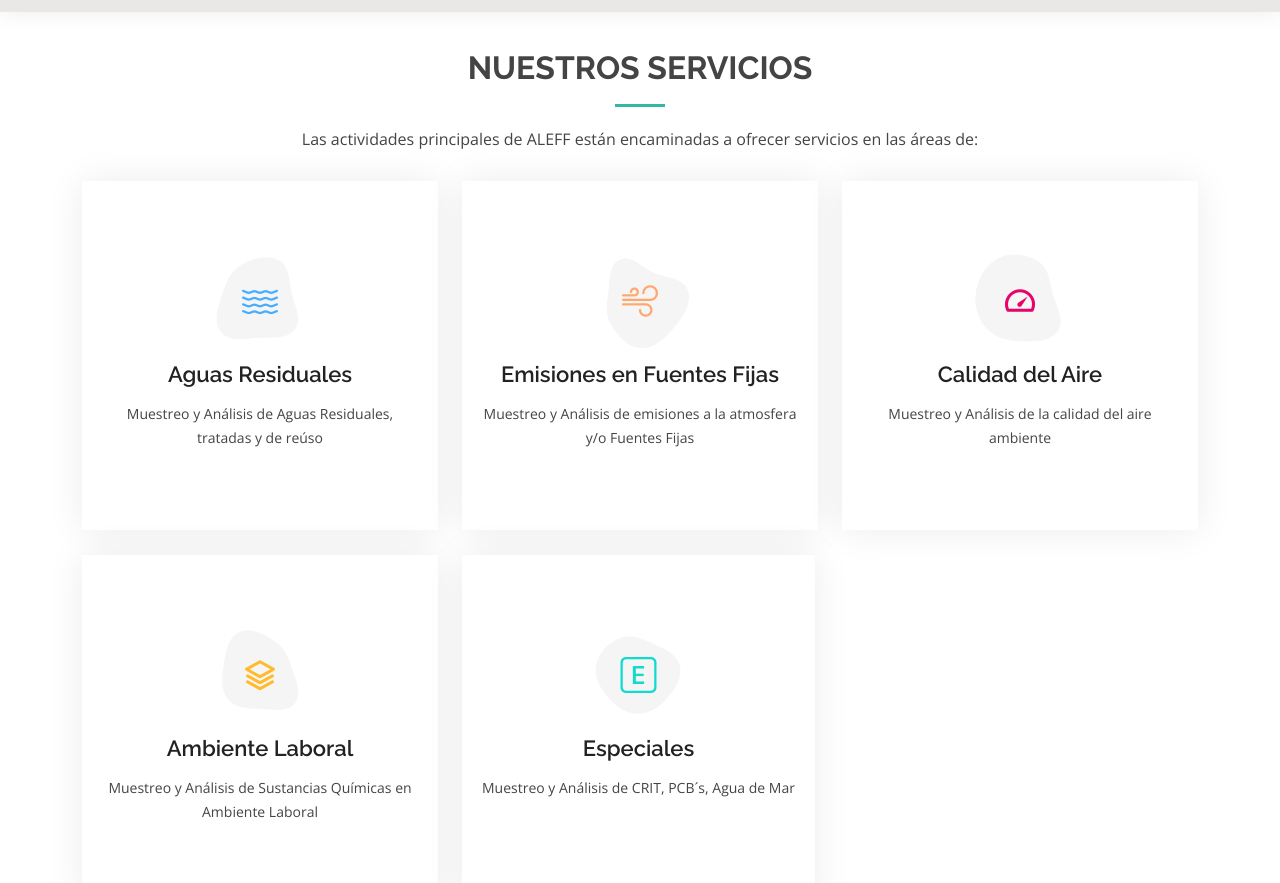
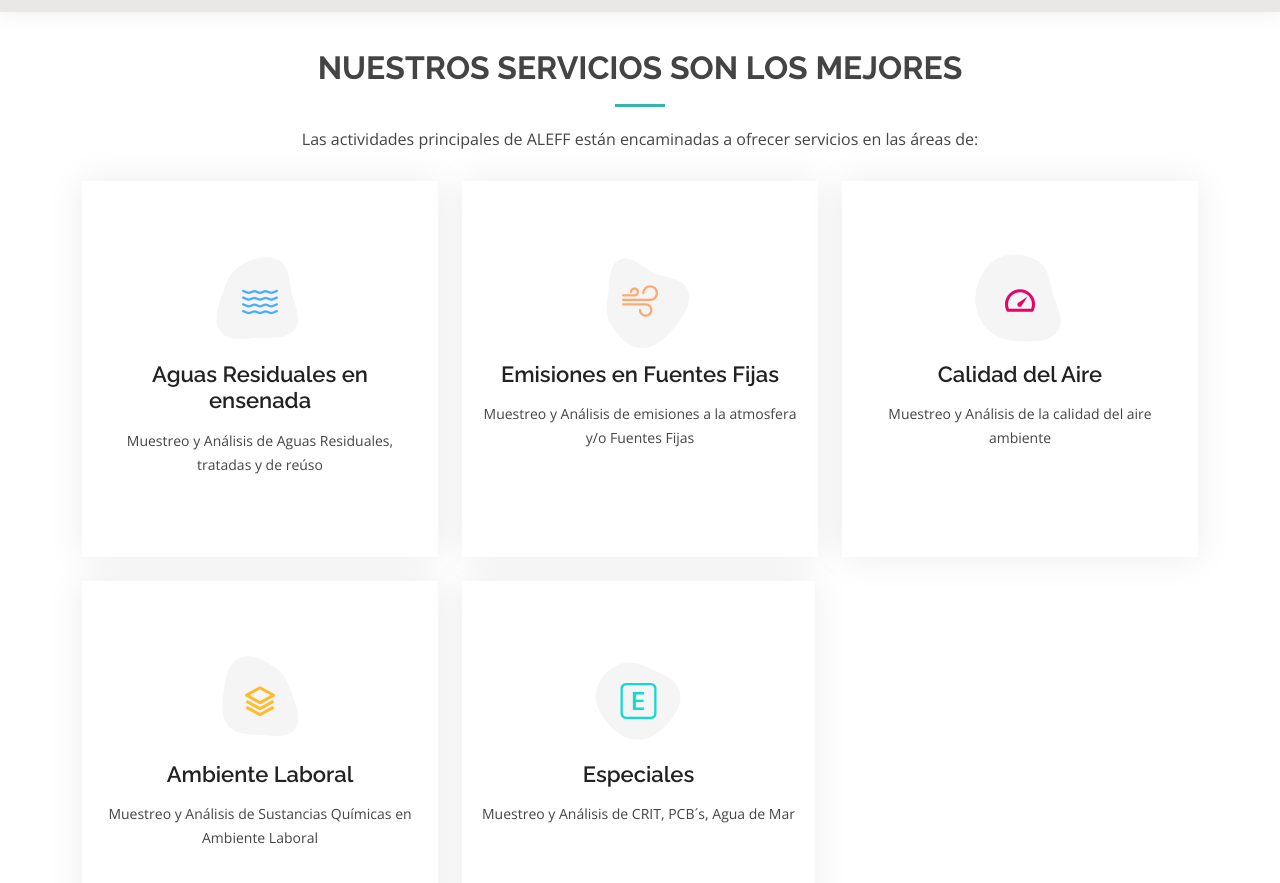
Before and after one commit to ecoronel202x/aleffV4-Ens-pweb, a plain HTML site: page services.html in a window 1280 px wide. Shown: the part 61-944 px from the top of the page. Drawn offline with nearby package versions, Linux system fonts and the light colour scheme; files whose address does not match are found by name.

Commit message:
actualizar services

```diff
--- a/services.html
+++ b/services.html
@@ -69,7 +69,7 @@
       <div class="container" data-aos="fade-up">
 
         <div class="section-title">
-          <h2>Nuestros Servicios</h2>
+          <h2>Nuestros Servicios son los mejores</h2>
           <p>Las actividades principales de ALEFF están encaminadas a ofrecer servicios en las áreas de: </p>
         </div>
 
@@ -82,7 +82,7 @@
                 </svg>
                 <i class="bi bi-water"></i>
               </div>
-              <h4><a href="">Aguas Residuales</a></h4>
+              <h4><a href="">Aguas Residuales en ensenada</a></h4>
               <p>Muestreo y Análisis de Aguas Residuales, tratadas y de reúso</p>
             </div>
           </div>
```
